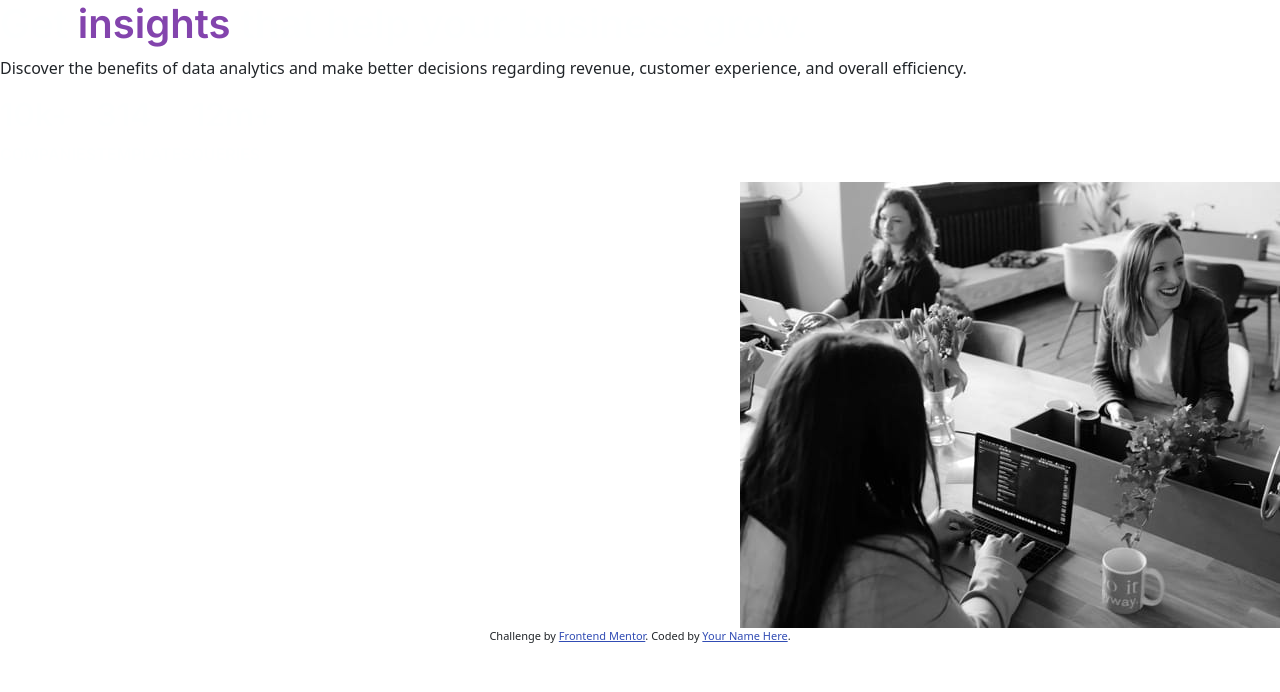
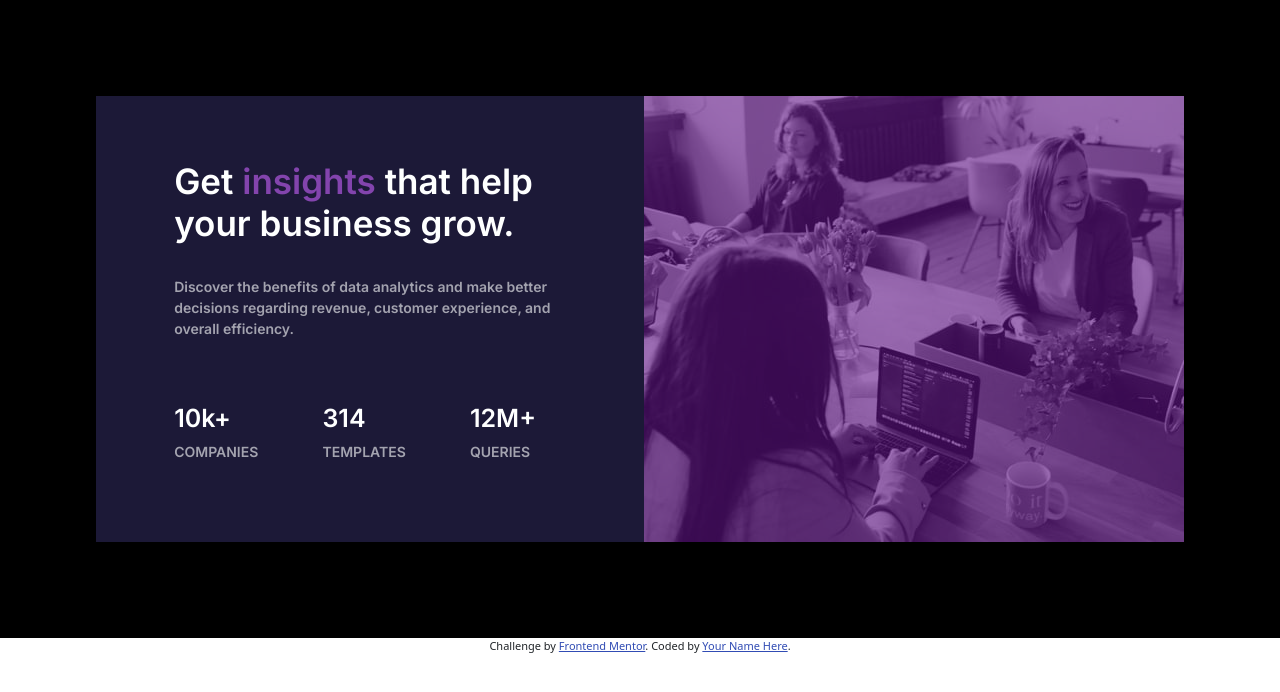
Before and after one commit to xhenixhelilaj/stats-preview-card-component-main, a plain HTML site: page index.html in a window 1280 px wide. Drawn offline with nearby package versions, Linux system fonts and the light colour scheme.

Commit message:
updated css

```diff
--- a/index.css
+++ b/index.css
@@ -1,36 +1,56 @@
 :root{
     --color-violet: rgb(131, 68, 173);
     --color-white: #FEFFFF;
+    --color-blue: #1C1937;
+    --color-darkviolet: rgb(95, 16, 134);
 }
-*{
-    box-sizing: border-box;
-    margin: 0;
-    padding: 0;
+h1,h2,p{
+    font-family: "Inter",sans-serif;
+    color: var(--color-white);
 }
-h1,h2{
-    color: var(--color-white);
-    font-family: 'Inter', sans-serif;
+h1{
+    font-weight: 600;
+    font-size: 35px;
+    margin-bottom: 2rem;
 }
-h1 span{
+p{
+    font-size: 14px;
+    opacity: 0.6;
+}
+span{
     color: var(--color-violet);
 }
+.features{
+    background-color: var(--color-blue);
+    border: 6rem solid black;
+}
+.features-item{
+    display: flex;
+}
+.features-item-content{
+    flex-basis: 50%;
+    margin: auto;
+    padding: 0 7%;
+    padding-right: 90px;
+}
 
-.statistics{
+.features-item-content .statistics{
     display: flex;
+    font-size: 1rem;
+    margin-right: 1rem;
     justify-content: space-between;
+    margin-top: 4rem;
 }
-.statistic p{
-    font-family: 'Inter', sans-serif;
-    color: var(--color-white);
+.features-item-content .statistics h2{
+    font-size: 25px;
+    font-weight: 600;
+}
+.features-item-content .statistics p{
     text-transform: uppercase;
 }
-.features-item-content{
-    display: flex;
-    flex-direction: column;
-    align-items: flex-start;
+.features-item-img{
+    background-color: var(--color-darkviolet) ;
 }
-.features-item-img{
-    flex-basis: 50%;
-    display: flex;
-    justify-content: flex-end;
+img{
+    opacity: 0.4;
 }
--- a/index.html
+++ b/index.html
@@ -38,7 +38,7 @@
             <p>templates</p>
           </div>
           <div class="statistic">
-            <h2>12m+</h2>
+            <h2>12M+</h2>
             <p>queries</p>
           </div>
         </div>
```
